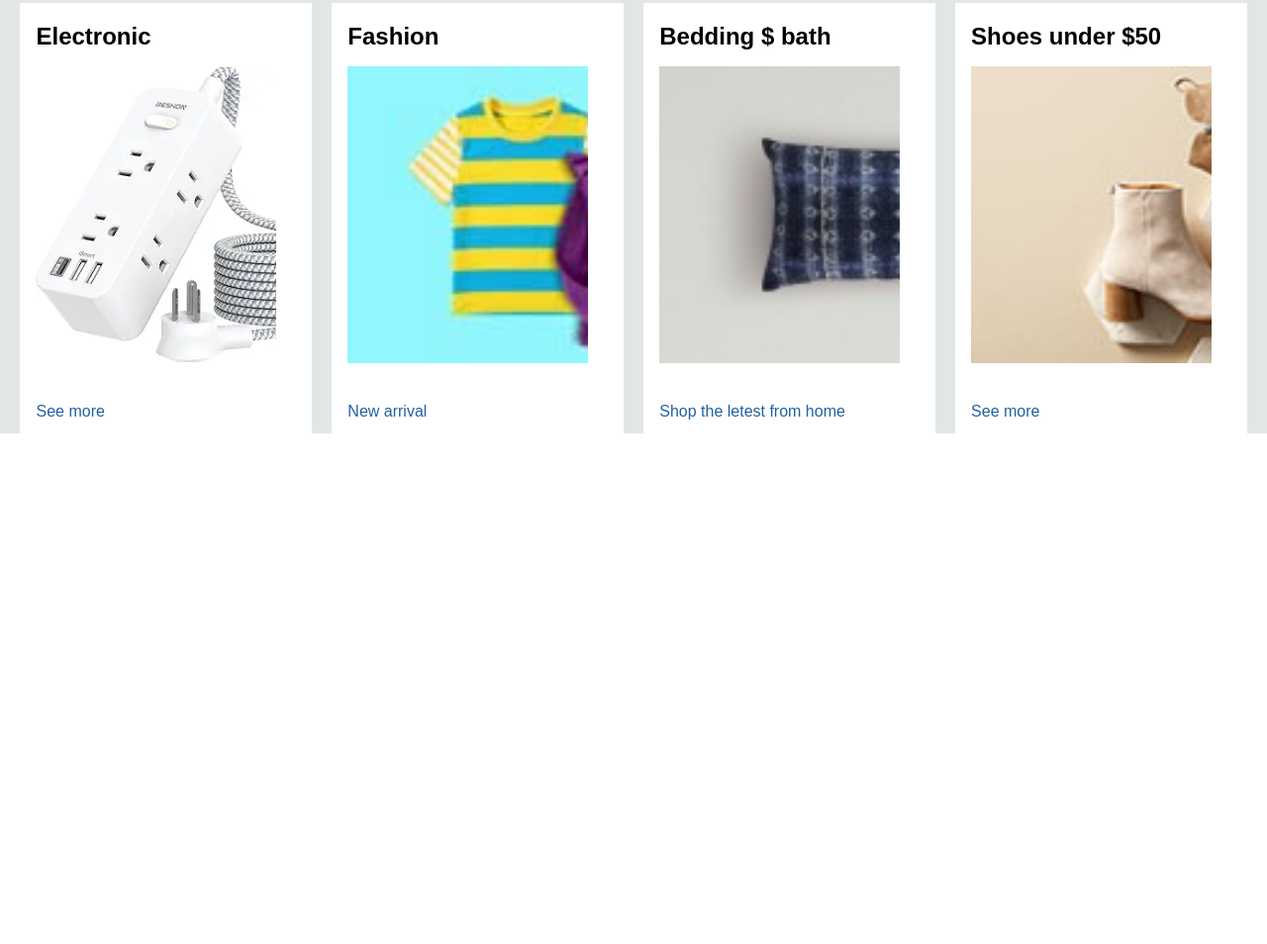
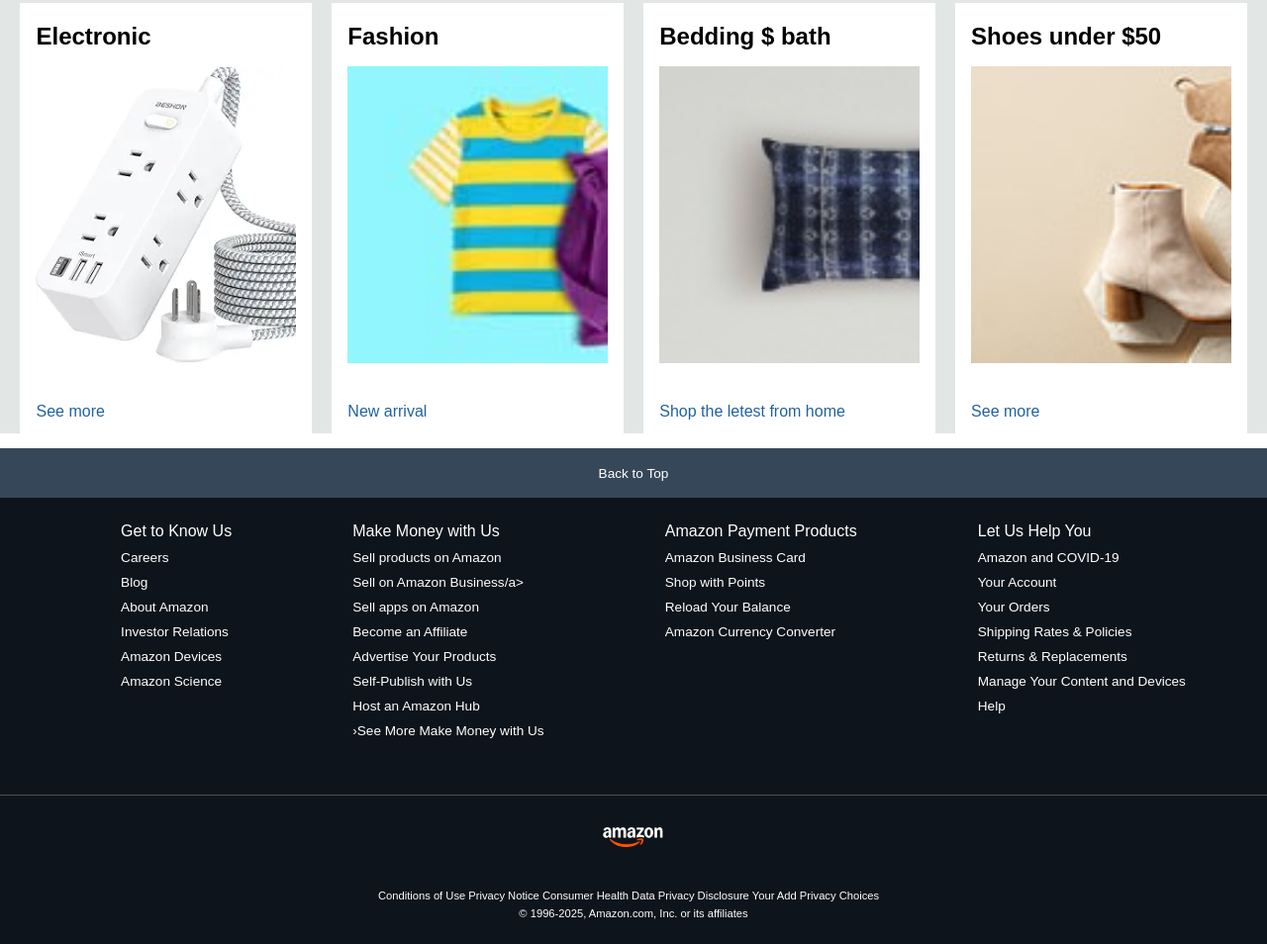
Before and after one commit to Rohit70889/AmazoneClone, a plain HTML site: page index.html in a window 1280 px wide. Shown: the part 892-1846 px from the top of the page at 99% size. Before the commit the page ends 1330 px from the top, so only its background shows below. Drawn offline with Linux system fonts and the light colour scheme.

Commit message:
update and cloning complete

```diff
--- a/index.html
+++ b/index.html
@@ -136,6 +136,70 @@
      </div>
 
 
+     <footer>
+        <div class="foot-pannelone">
+            Back to Top
+        </div>
+
+        <div class="foot-pannel2">
+            <ul>
+                <p>Get to Know Us</p>
+                <a>Careers</a>
+                <a>Blog</a>
+                <a>About Amazon</a>
+                <a>Investor Relations</a>
+                <a>Amazon Devices</a>
+                <a>Amazon Science</a>
+            </ul>
+            <ul>
+                <p>Make Money with Us</p>
+                <a>Sell products on Amazon</a>
+                <a>Sell on Amazon Business/a>
+                <a>Sell apps on Amazon</a>
+                <a>Become an Affiliate</a>
+                <a>Advertise Your Products</a>
+                <a>Self-Publish with Us</a>
+                <a>Host an Amazon Hub</a>
+                <a>›See More Make Money with Us</a>
+            </ul>
+            <ul>
+                <p>Amazon Payment Products</p>
+                <a>Amazon Business Card</a>
+                <a>Shop with Points</a>
+                <a>Reload Your Balance</a>
+                <a>Amazon Currency Converter</a>
+
+            </ul>
+            <ul>
+                <p>Let Us Help You</p>
+                <a>Amazon and COVID-19</a>
+                <a>Your Account</a>
+                <a>Your Orders</a>
+                <a>Shipping Rates & Policies</a>
+                <a>Returns & Replacements</a>
+                <a>Manage Your Content and Devices</a>
+                <a>Help</a>
+            </ul>
+        </div>
+
+        <div class="foot-pannel3">
+            <div class="logo"></div>
+        </div>
+
+        <div class="foot-pannel4">
+            <div class="pages">
+                <a>Conditions of Use</a>
+                <a>Privacy Notice</a>
+                <a>Consumer Health Data Privacy Disclosure</a>
+                <a>Your Add Privacy Choices</a>
+            </div>
+            <div class="copyright">
+                © 1996-2025, Amazon.com, Inc. or its affiliates
+            </div>
+        </div>
+     </footer>
+
+
 
 </body>
 </html>
--- a/style.css
+++ b/style.css
@@ -190,7 +190,6 @@ span {
     background-size: cover;
     margin-top: 1rem;
     margin-bottom: 2.5rem;
-    margin-right: 20px;
 }
 
 .box-content {
@@ -201,3 +200,74 @@ span {
 .box-content p {
     color: #2162a1;
 }
+
+/* footer */
+
+.foot-pannelone {
+    background-color: #37475a;
+    color: white;
+    height: 50px;
+    display: flex;
+    justify-content: center;
+    align-items: center;
+    font-size: 0.85rem;
+    margin-top: 15px;
+}
+
+
+.foot-pannel2 {
+    background-color: #0e141b;
+    color: white;
+    height: 300px;
+    display: flex;
+    justify-content: space-evenly;
+
+}
+
+ul {
+    margin-top: 25px;
+}
+
+ul a {
+    display: block;
+    font-size: 0.85rem;
+    margin-top: 10px;
+    columns: #dddddd;
+}
+
+.foot-pannel3 {
+    background-color: #0e141b;
+    color: white;
+    border-top: 0.5px solid rgb(81, 77, 77);
+    height: 70px;
+    display: flex;
+    justify-content: center;
+    align-items: center;
+}
+
+.logo {
+    background-image: url("amzonicon.png");
+    background-size: cover;
+    height: 50px;
+    width: 100px;
+}
+
+/* pannel4 */
+
+.foot-pannel4 {
+    background-color: #0e141b;
+    color: white;
+    height: 80px;
+}
+
+.pages {
+font-size: 0.7rem;
+text-align: center;
+padding-top: 25px;
+padding-right: 10px;
+}
+.copyright {
+font-size: 0.7rem;
+text-align: center;
+padding-top: 6px;
+}
```
